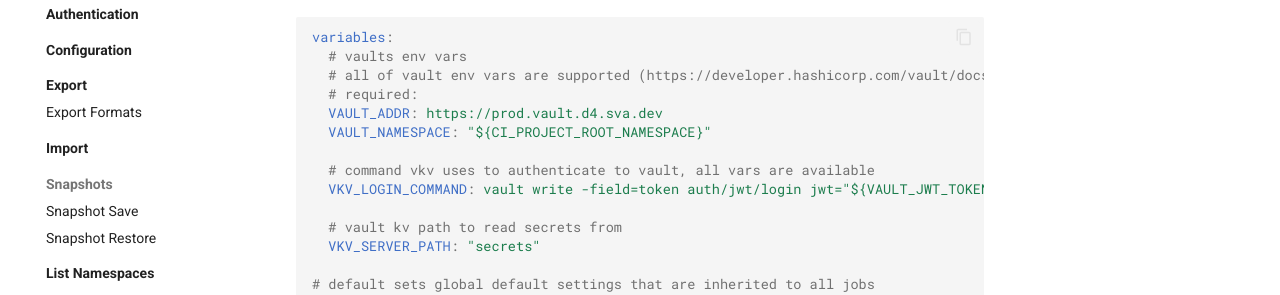
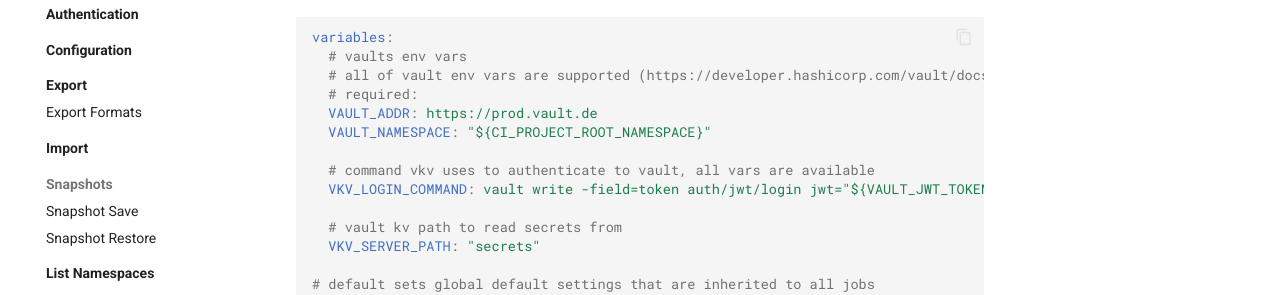
Before and after one commit to FalcoSuessgott/vkv, an MkDocs documentation site: the page built from docs/10_advanced_examples/gitlab.md, in a window 1280 px wide and 1231 px high. Shown: the part 252-547 px from the top of the window. Built offline with MkDocs 1.6.1 and Material for MkDocs 9.7.7, drawn with Linux system fonts in a browser that asks for light colours; comment, search, counter and statistics services are not loaded; some of the changed lines change nothing that is shown.

Commit message:
docs(gitlab): use better vault address

```diff
--- a/docs/10_advanced_examples/gitlab.md
+++ b/docs/10_advanced_examples/gitlab.md
@@ -7,7 +7,7 @@ variables:
   # vaults env vars
   # all of vault env vars are supported (https://developer.hashicorp.com/vault/docs/commands#environment-variables)
   # required:
-  VAULT_ADDR: https://prod.vault.d4.sva.dev
+  VAULT_ADDR: https://prod.vault.de
   VAULT_NAMESPACE: "${CI_PROJECT_ROOT_NAMESPACE}"
 
   # command vkv uses to authenticate to vault, all vars are available
```
